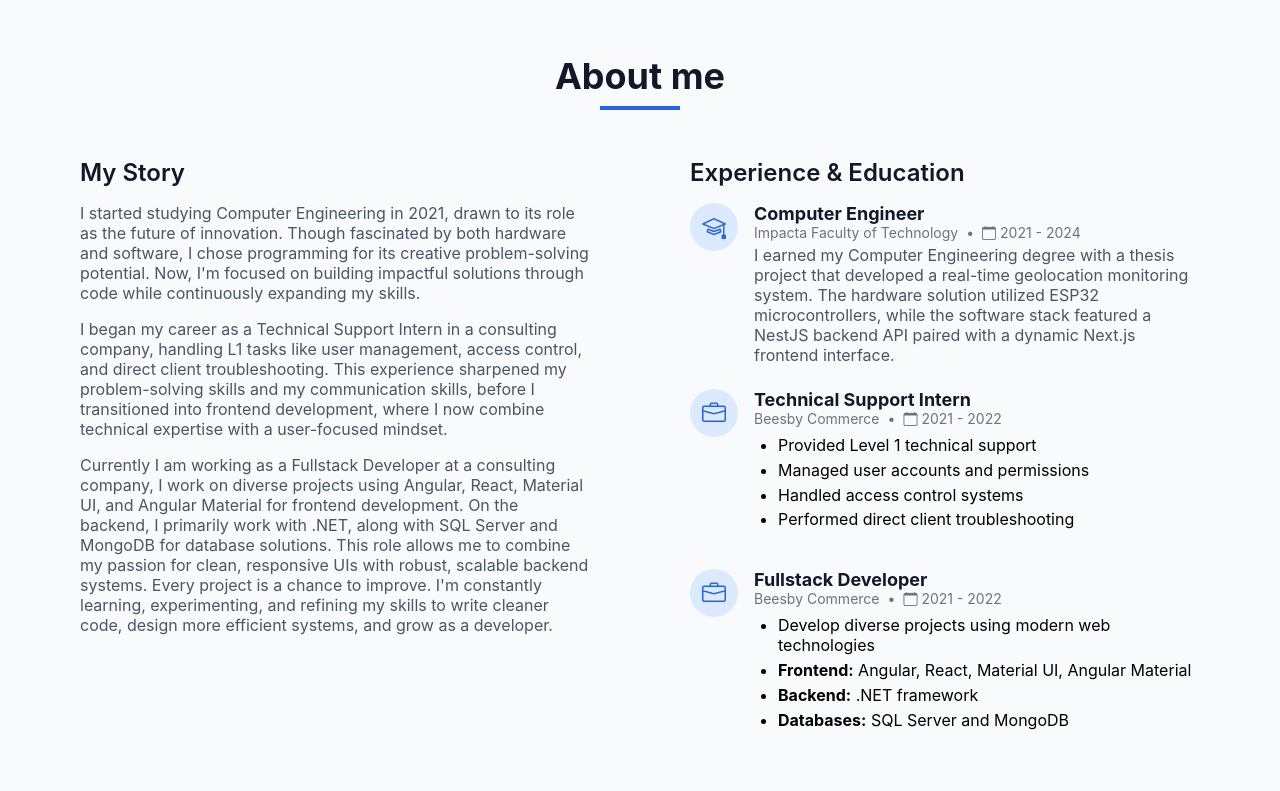
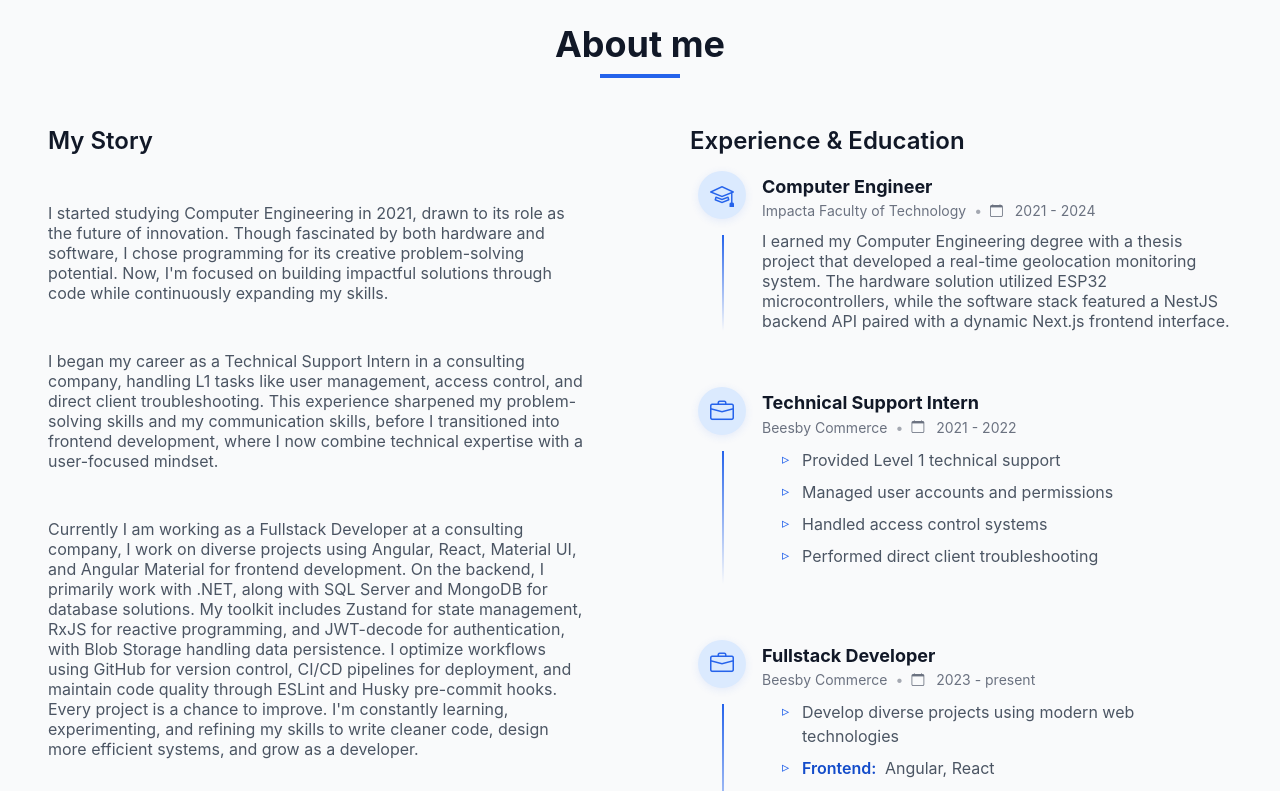
Before and after one commit to WalidcoDaoud/Portfolio, an Angular app: page / in a window 1280 px wide. Shown: the part 560-1351 px from the top of the page. Built offline with nearby package versions, Linux system fonts and the light colour scheme.

Commit message:
feature: about component implemented

```diff
--- a/src/app/components/nav/nav.component.ts
+++ b/src/app/components/nav/nav.component.ts
@@ -41,7 +41,7 @@ export class NavComponent {
     event.preventDefault();
     const elementId = href.replace('#', '');
 
-    const extraOffset = 40;
+    const extraOffset = 0;
 
     this.scrollService.scrollToElementById(elementId, extraOffset);
   }
--- a/src/app/components/sections/about/about.component.html
+++ b/src/app/components/sections/about/about.component.html
@@ -23,15 +23,7 @@
           expertise with a user-focused mindset.
         </p>
         <p class="story-text">
-          Currently I am working as a Fullstack Developer at a consulting
-          company, I work on diverse projects using Angular, React, Material UI,
-          and Angular Material for frontend development. On the backend, I
-          primarily work with .NET, along with SQL Server and MongoDB for
-          database solutions. This role allows me to combine my passion for
-          clean, responsive UIs with robust, scalable backend systems. Every
-          project is a chance to improve. I'm constantly learning,
-          experimenting, and refining my skills to write cleaner code, design
-          more efficient systems, and grow as a developer.
+          Currently I am working as a Fullstack Developer at a consulting company, I work on diverse projects using Angular, React, Material UI, and Angular Material for frontend development. On the backend, I primarily work with .NET, along with SQL Server and MongoDB for database solutions. My toolkit includes Zustand for state management, RxJS for reactive programming, and JWT-decode for authentication, with Blob Storage handling data persistence. I optimize workflows using GitHub for version control, CI/CD pipelines for deployment, and maintain code quality through ESLint and Husky pre-commit hooks. Every project is a chance to improve. I'm constantly learning, experimenting, and refining my skills to write cleaner code, design more efficient systems, and grow as a developer.
         </p>
       </div>
       <div class="experience-container">
@@ -100,13 +92,12 @@
                 <span>Beesby Commerce</span>
                 <span class="dot">•</span>
                 <i class="bi bi-calendar calendar-icon"></i>
-                <span>2021 - 2022</span>
+                <span>2023 - present</span>
               </div>
               <ul class="experience-tasks">
                 <li>Develop diverse projects using modern web technologies</li>
                 <li>
-                  <strong>Frontend:</strong> Angular, React, Material UI,
-                  Angular Material
+                  <strong>Frontend:</strong> Angular, React
                 </li>
                 <li><strong>Backend:</strong> .NET framework</li>
                 <li><strong>Databases:</strong> SQL Server and MongoDB</li>
--- a/src/app/components/sections/about/about.component.sass
+++ b/src/app/components/sections/about/about.component.sass
@@ -1,11 +1,12 @@
 @use '../../../../styles.sass'
+@use 'sass:color'
 
 .about-container
   background-color: styles.$background-color
   margin: 2rem 0
 
   .container
-    padding: 5rem
+    padding: 3rem
 
     .title-container
       display: flex
@@ -32,6 +33,9 @@
 
       .story-container
         width: 100%
+        display: flex
+        flex-direction: column
+        gap: 2rem
 
         .story-title
           font-size: 1.5rem
@@ -62,10 +66,24 @@
 
           .experience-item
             display: flex
+            margin-bottom: 2rem
+            position: relative
+            padding-left: 0.5rem
+
+            &::before
+              content: ''
+              position: absolute
+              left: 2rem
+              top: 4rem
+              bottom: 0
+              width: 2px
+              background: linear-gradient(to bottom, styles.$primary-color, transparent)
 
             .experience-icon-wrapper
               margin-right: 1rem
               flex-shrink: 0
+              position: relative
+              z-index: 1
 
               .experience-icon
                 height: 3rem
@@ -75,6 +93,11 @@
                 justify-content: center
                 border-radius: 9999px
                 background-color: styles.$icon-background-color
+                box-shadow: 0 2px 8px rgba(styles.$primary-color, 0.1)
+                transition: transform 0.2s ease
+
+                &:hover
+                  transform: scale(1.05)
 
                 .icon-blue
                   color: styles.$primary-color
@@ -82,34 +105,54 @@
 
             .experience-section
               width: 100%
+              padding-top: 0.25rem
 
               .experience-title
                 font-size: 1.125rem
-                font-weight: 500
+                font-weight: 600
                 color: styles.$subtitle-color
-                margin: 0
+                margin: 0 0 0.25rem 0
+                line-height: 1.3
 
               .experience-meta
                 display: flex
                 align-items: center
                 color: styles.$experience-subtitle-color
                 font-size: 0.875rem
-                margin-bottom: 0.25rem
+                margin-bottom: 0.75rem
+                flex-wrap: wrap
+                gap: 0.5rem
 
                 .dot
-                  margin-left: 0.5rem
-                  margin-right: 0.5rem
+                  color: rgba(styles.$experience-subtitle-color, 0.6)
 
                 .calendar-icon
                   margin-right: 0.25rem
+                  font-size: 0.8rem
 
               .experience-description
                 color: styles.$subtitle-description-color
 
               .experience-tasks
                 margin-top: 0.5rem
-                padding-left: 1.5rem
-                list-style-type: disc
+                padding-left: 1.25rem
+                list-style: none
 
                 li
-                  margin-bottom: 0.3rem
+                  position: relative
+                  margin-bottom: 0.5rem
+                  padding-left: 1.25rem
+                  color: styles.$subtitle-description-color
+                  line-height: 1.5
+
+                  &::before
+                    content: '▹'
+                    position: absolute
+                    left: 0
+                    color: styles.$primary-color
+                    font-size: 0.9rem
+
+                  strong
+                    font-weight: 600
+                    color: color.adjust(styles.$primary, $lightness: -10%)
+                    margin-right: 0.25rem
```
